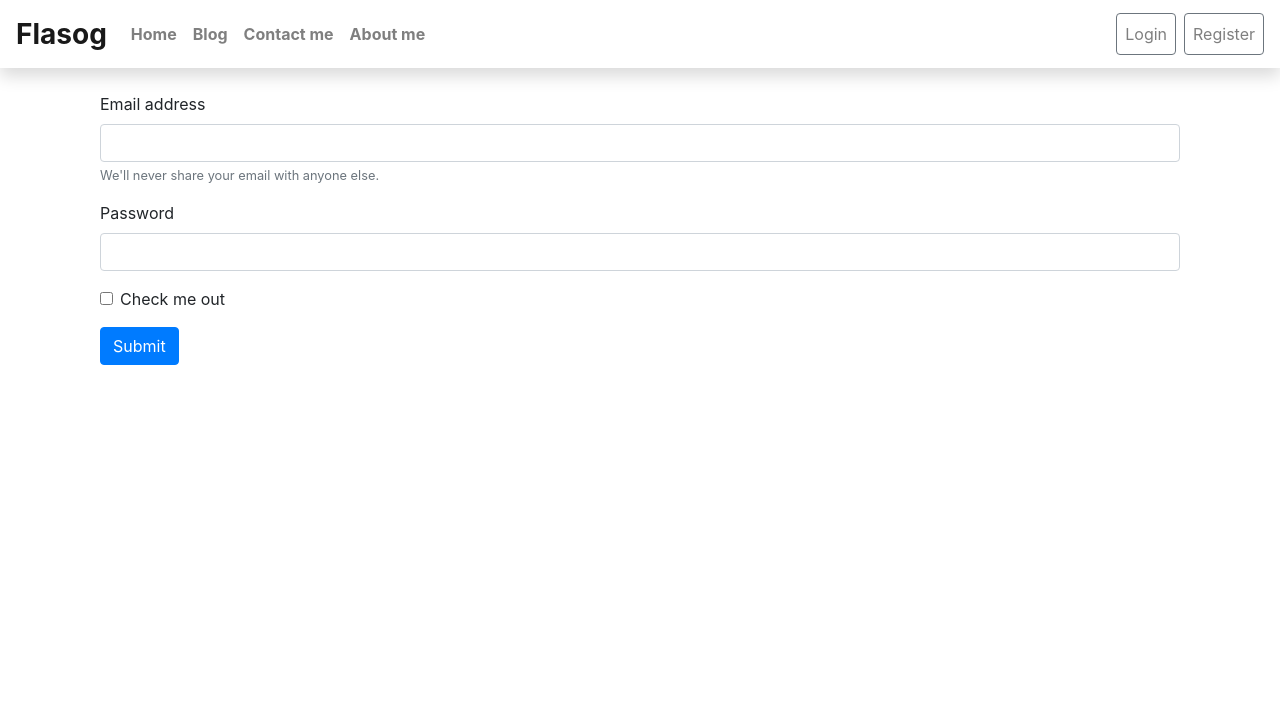
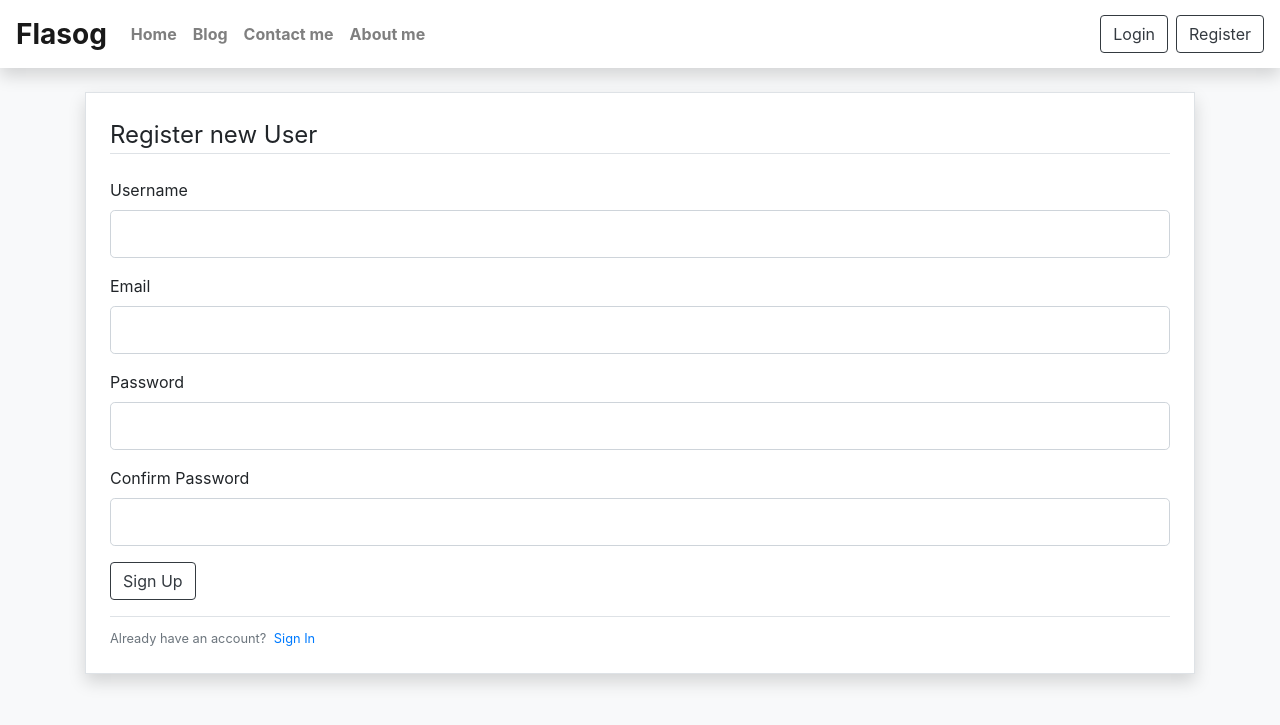
Before and after one commit to wrench1815/Flasog, a Flask app: page /register in a window 1280 px wide. Shown: the top 725 px of the page. Run offline with Flask 2, Linux system fonts and the light colour scheme; some libraries are stand-ins or nearby versions.

Commit message:
add validation to register form, flash message

```diff
--- a/app.py
+++ b/app.py
@@ -5,7 +5,7 @@
 #
 #  Main file for Flasog
 ##################################
-from flask import Flask, render_template, url_for, redirect
+from flask import Flask, render_template, url_for, flash, redirect
 from forms import RegistrationForm, LoginForm
 
 app = Flask(__name__)
@@ -43,9 +43,13 @@ def NotFound(e):
     return render_template('404.html', title='404 not Found')
 
 
-@app.route('/register')
+@app.route('/register', methods=['GET', 'POST'])
 def register():
     form = RegistrationForm()
+    if form.validate_on_submit():
+        flash(f'Account created for { form.userName.data } Successfully!',
+              'success')
+        return redirect(url_for('home'))
     return render_template('register.html', title='Register', form=form)
 
 
--- a/templates/layout.html
+++ b/templates/layout.html
@@ -18,7 +18,7 @@
 
   </head>
 
-  <body>
+  <body class="bg-light">
     {# Navbar #}
     <header class="site-header sticky-top">
       <nav class="navbar navbar-expand-lg navbar-light bg-white shadow">
@@ -45,19 +45,31 @@
           </ul>
           <div class="navbar-nav">
             <li class="nav-item">
-              <a class="nav-link border rounded border-secondary btn" href="/login">Login</a>
+              <a class="btn btn-outline-dark" href="/login">Login</a>
             </li>
             <div class="m-1"></div>
             <li class="nav-item">
-              <a class="nav-link border rounded border-secondary btn" href="/register">Register</a>
+              <a class="btn btn-outline-dark" href="/register">Register</a>
             </li>
           </div>
         </div>
       </nav>
     </header>
 
+    <div class="container pt-4">
+    {% with messages = get_flashed_messages(with_categories=true) %}
+      {% if messages %}
+        {% for category, message in messages %}
+          <div class="alert alert-{{ category }} alert-dismissible" role="alert">
+            <button type="button" class="close" data-dismiss="alert" aria-label="Close">
+              <span aria-hidden="true">&times;</span>
+            </button>
+              {{ message }}
+          </div>
+        {% endfor %}
+      {% endif %}
+    {% endwith %}
 
-    <div class="container pt-4">
     {% block pageContent %}
 
     {% endblock pageContent %}
--- a/templates/login.html
+++ b/templates/login.html
@@ -1,4 +1,4 @@
-{% extends "layput.html" %}
+{% extends "layout.html" %}
 {% block pageContent %}
 
 {% endblock pageContent %}
--- a/templates/register.html
+++ b/templates/register.html
@@ -1,22 +1,36 @@
 {% extends "layout.html" %}
 {% block pageContent %}
-  <div class="container">
+  <div class="form-group border p-4 bg-white shadow">
+    <div class="form-group ">
       <form method="POST",action="">
+      <legend class="border-bottom mb-4">Register new User</legend>
         {{ form.hidden_tag() }}
         <div class="form-group">
-        <label for="exampleInputEmail1">Email address</label>
-        <input type="email" class="form-control" id="exampleInputEmail1" aria-describedby="emailHelp">
-        <small id="emailHelp" class="form-text text-muted">We'll never share your email with anyone else.</small>
+          {{ form.userName.label }}
+          {{ form.userName(class="form-control form-control-lg") }}
         </div>
+
         <div class="form-group">
-        <label for="exampleInputPassword1">Password</label>
-        <input type="password" class="form-control" id="exampleInputPassword1">
+          {{ form.userEmail.label }}
+          {{ form.userEmail(class="form-control form-control-lg") }}
         </div>
-      <div class="form-group form-check">
-        <input type="checkbox" class="form-check-input" id="exampleCheck1">
-        <label class="form-check-label" for="exampleCheck1">Check me out</label>
+
+        <div class="form-group">
+          {{ form.userPassword.label }}
+          {{ form.userPassword(class="form-control form-control-lg") }}
         </div>
-      <button type="submit" class="btn btn-primary">Submit</button>
-    </form>
+
+        <div class="form-group">
+          {{ form.confirmUserPassword.label }}
+          {{ form.confirmUserPassword(class="form-control form-control-lg") }}
+        </div>
+
+        <div class="form-group">
+          {{ form.submit(class="btn btn-outline-dark") }}
+        </div>
+    </div>
+    <div class="border-top pt-2 bg-white">
+      <small class="text-muted">Already have an account? <a class="ml-1" href="{{ url_for('login') }}">Sign In</a></small>
+    </div>
   </div>
 {% endblock pageContent %}
```
Lines whose indentation alone changed are shown as unchanged.
